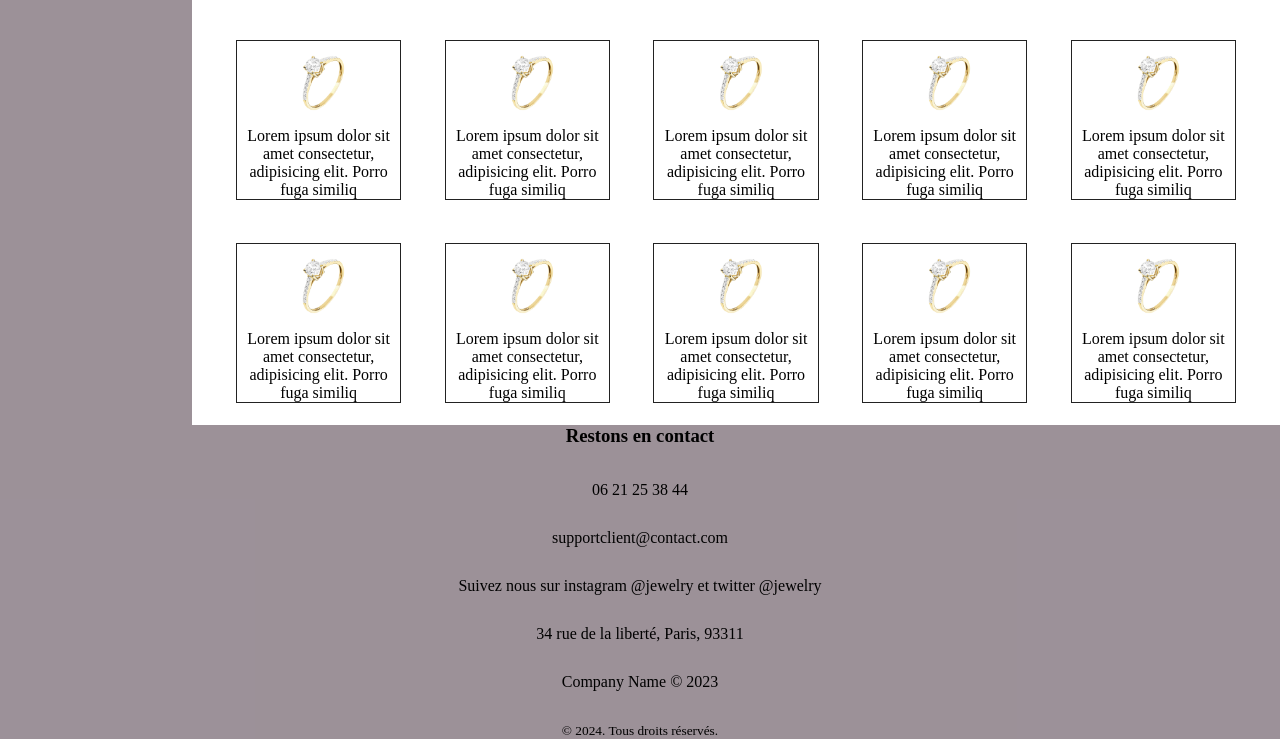
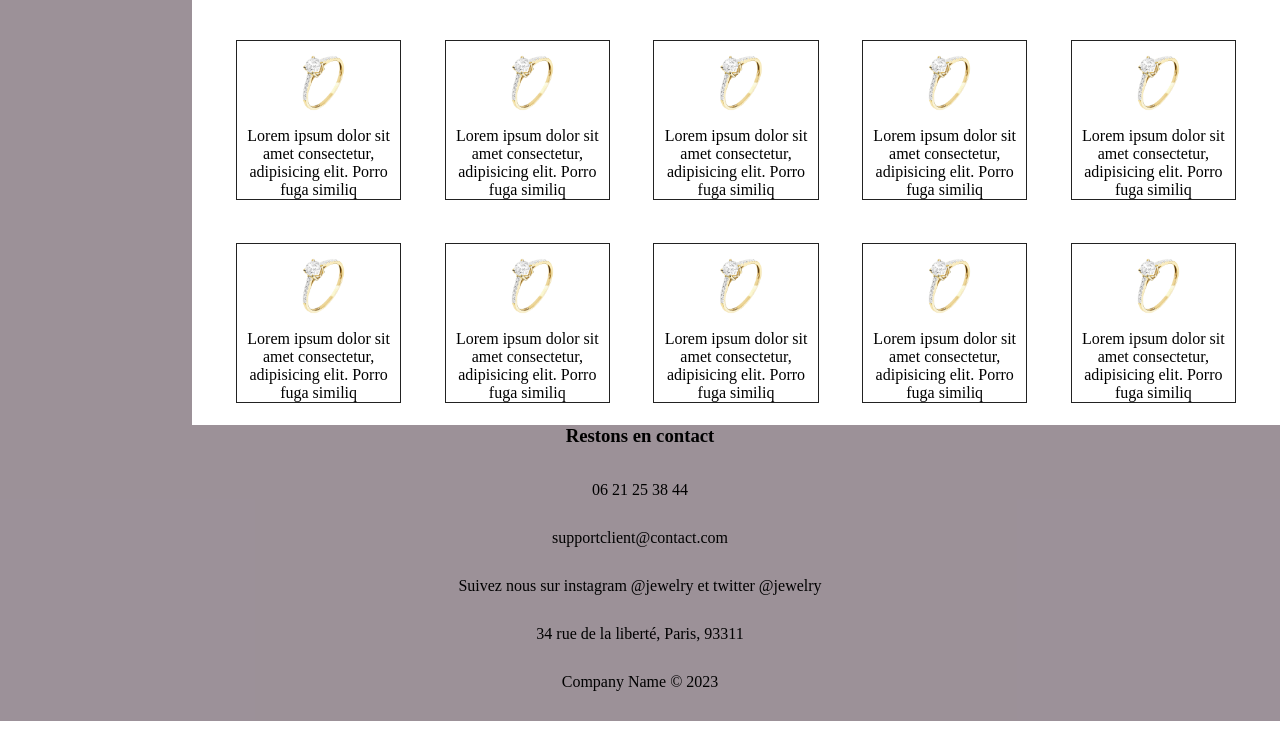
Before and after one commit to william7865/Projet-e-commerce, a website: page html/categorie1.html in a window 1280 px wide. Shown: the part 772-1511 px from the top of the page. Drawn offline with Linux system fonts and the light colour scheme.

Commit message:
Correction de html

```diff
--- a/html/categorie1.html
+++ b/html/categorie1.html
@@ -284,18 +284,7 @@
                 <p class="copyright">Company Name © 2023 </p>
 
          </div>
-            </div>
-
-
-
-
-
-
-
-
-
-
-            <small>© 2024. Tous droits réservés.</small>
+        </div>
         </footer>
     </body>
 </html>
```
Also changed, not shown: html/produit1.html (+0 -1 lines).
